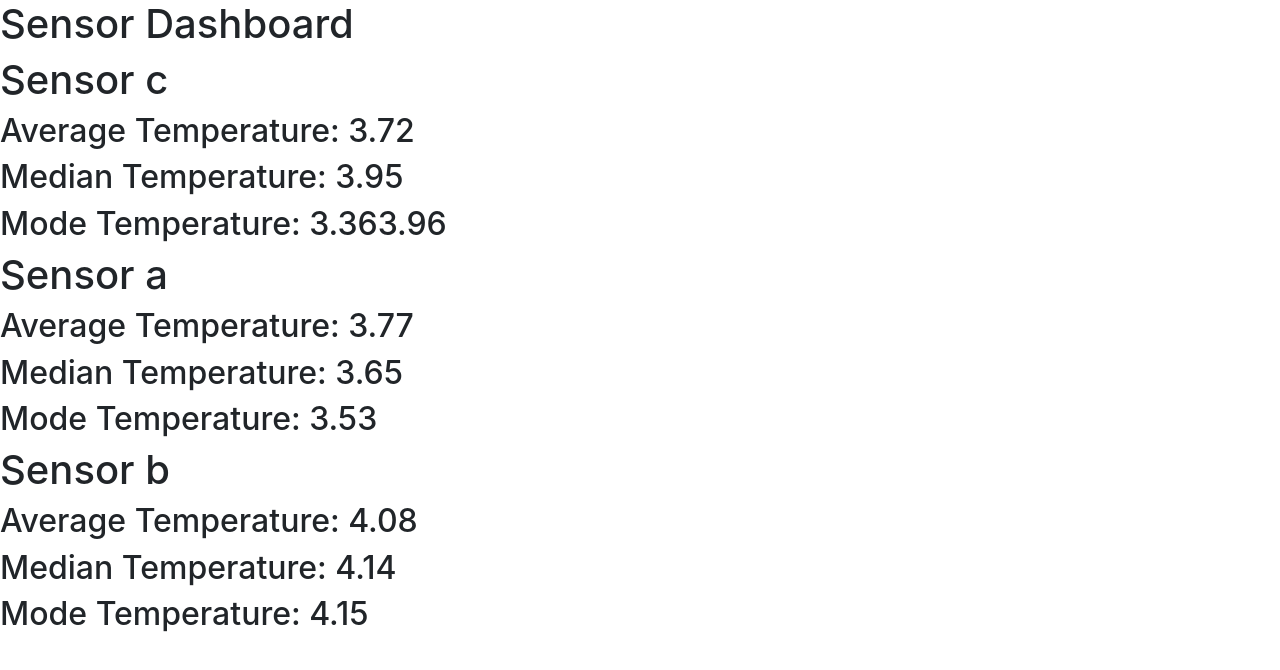
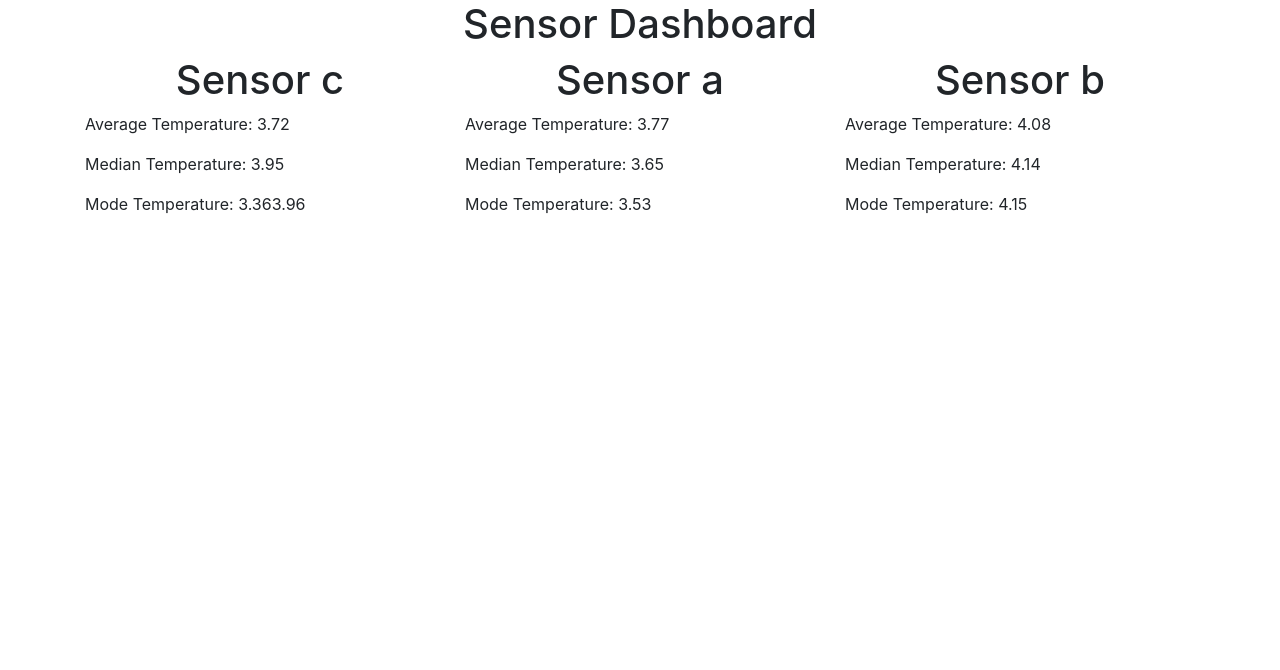
Before and after one commit to jp0123/sensor, a React (Create React App) app: page / in a window 1280 px wide. Shown: the top 670 px of the page. Built offline with nearby package versions, Linux system fonts and the light colour scheme.

Commit message:
Update dashboard design

```diff
--- a/src/components/Dashboard.js
+++ b/src/components/Dashboard.js
@@ -1,6 +1,7 @@
 import React from 'react';
 import Sensor from './Sensor';
 import sensorDataOverview from '../data/sensorDataOverview'
+import { Container, Row } from 'reactstrap';
 
 const Dashboard = () => {
   const sensorIndexItem = sensorDataOverview.map(sensor => {
@@ -16,10 +17,12 @@ const Dashboard = () => {
   })
 
   return (
-    <div>
-      <h1> Sensor Dashboard </h1>
-      <div>{sensorIndexItem}</div>
-    </div>
+    <Container>
+      <h1 className="text-center"> Sensor Dashboard </h1>
+      <Row>
+        {sensorIndexItem}
+      </Row>
+    </Container>
   )
 }
 
--- a/src/components/Sensor.js
+++ b/src/components/Sensor.js
@@ -1,15 +1,16 @@
 import React from 'react'
+import { Col } from 'reactstrap';
 
 const Sensor = ({ id, averageTemperature, medianTemperature, modeTemperature }) => {
 
   const sensorId = `Sensor ${id}`
   return (
-    <div>
-      <h1>{sensorId}</h1>
-      <h2>Average Temperature: {averageTemperature}</h2>
-      <h2>Median Temperature: {medianTemperature}</h2>
-      <h2>Mode Temperature: {modeTemperature}</h2>
-    </div>
+    <Col sm="12" md="4">
+      <h1 className="text-center">{sensorId}</h1>
+      <p>Average Temperature: {averageTemperature}</p>
+      <p>Median Temperature: {medianTemperature}</p>
+      <p>Mode Temperature: {modeTemperature}</p>
+    </Col>
   )
 }
 
```
